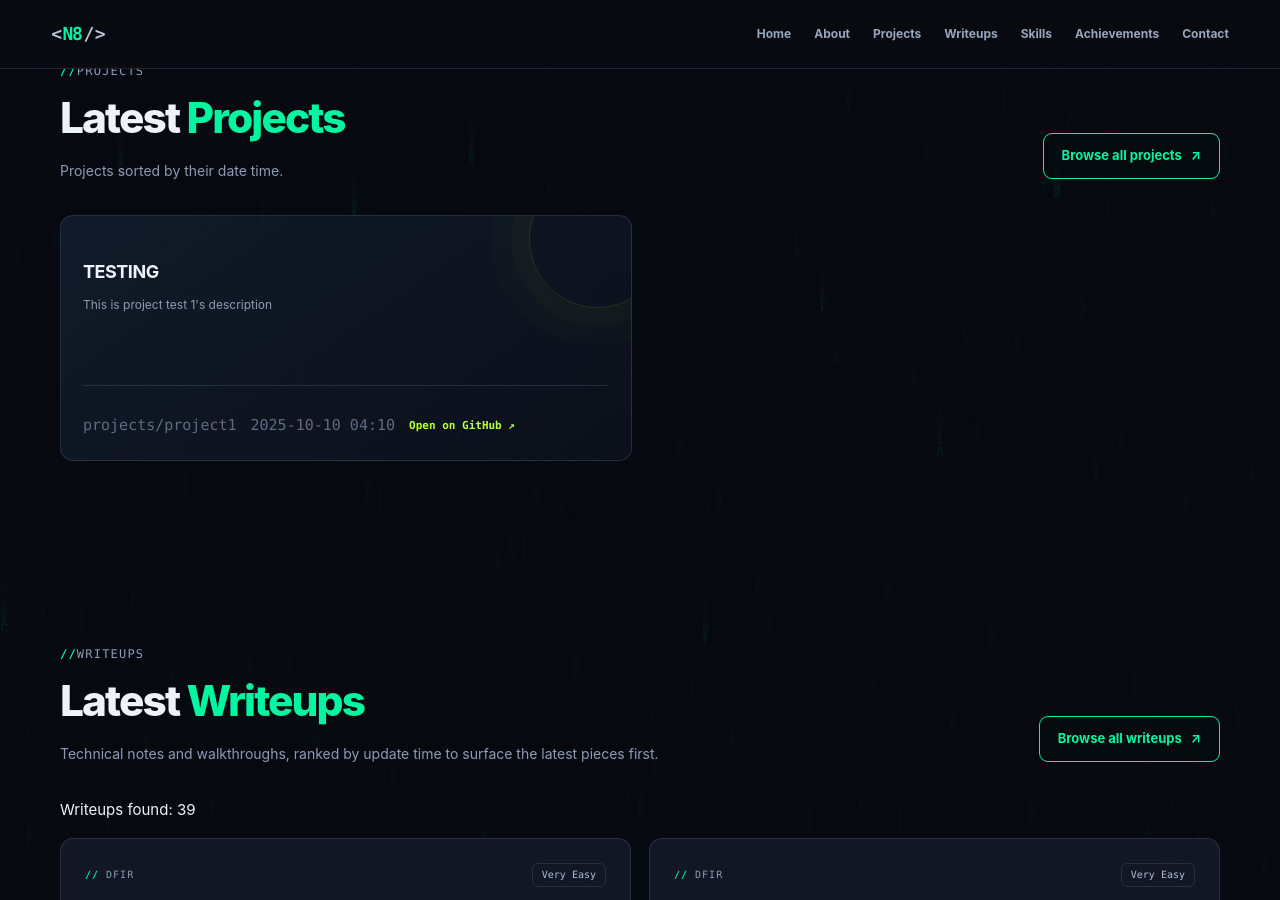
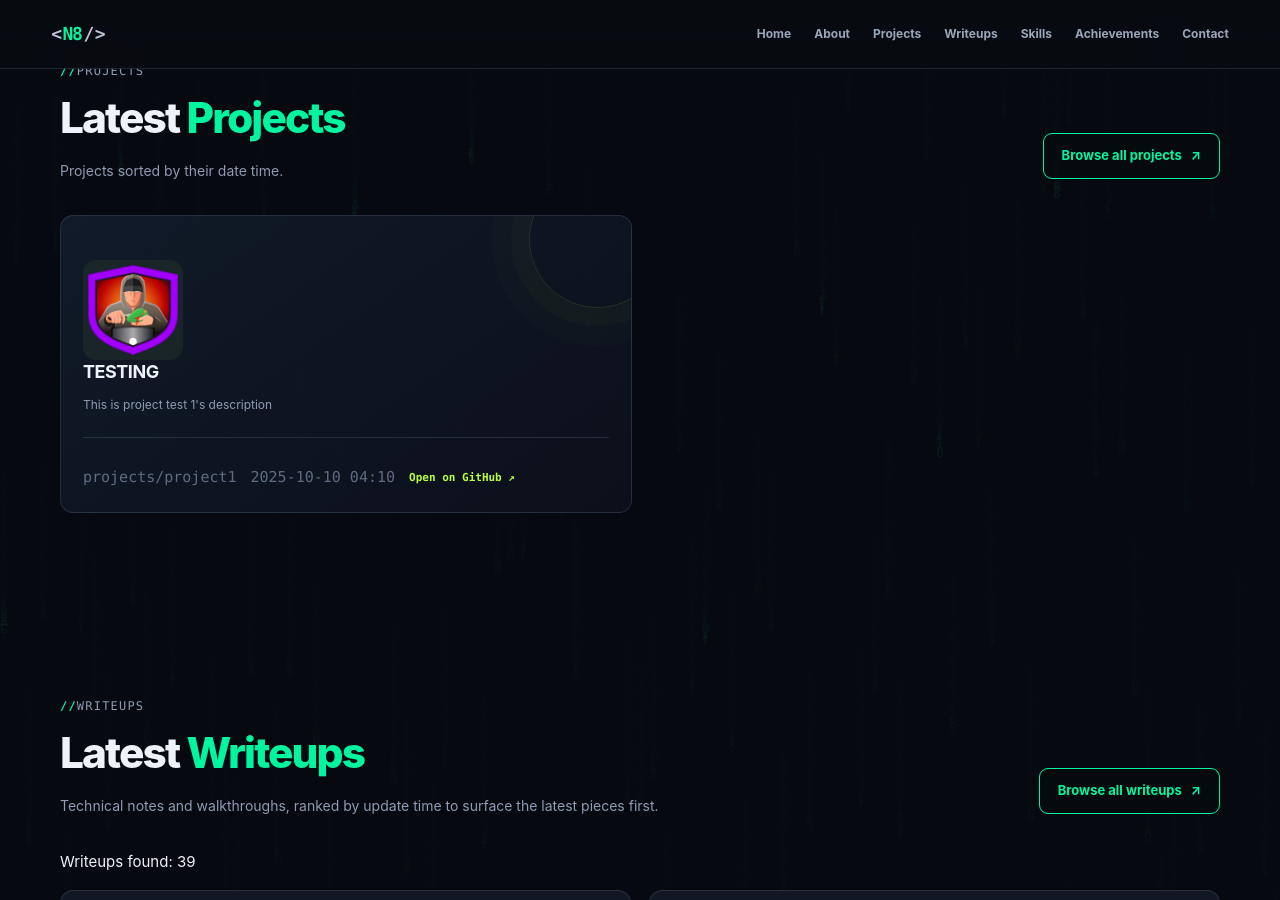
Before and after one commit to Ningen820/Ningen820.github.io, a Jekyll site: the page built from index.html, in a window 1280 px wide and 900 px high, scrolled down 2523 px. Built offline with Jekyll 4.4.1, drawn with Linux system fonts in a browser that asks for light colours.

Commit message:
Update profile.yml

```diff
--- a/_data/profile.yml
+++ b/_data/profile.yml
@@ -82,7 +82,7 @@ projects:
   - title: "TESTING"
     redirect_folder: "project1"
     description: "This is project test 1's description"
-    icon: "/assets/images/writeups/mangobleed.png"
+    icon: "/assets/images/writeups/mangobleed/mangobleed.png"
     draft: false
     date: "2025-10-10 04:10:10 -04:00"
 
```
